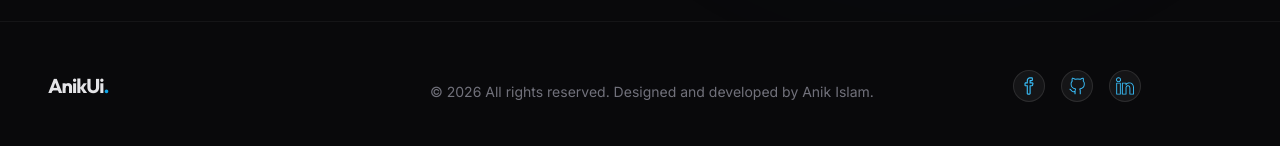
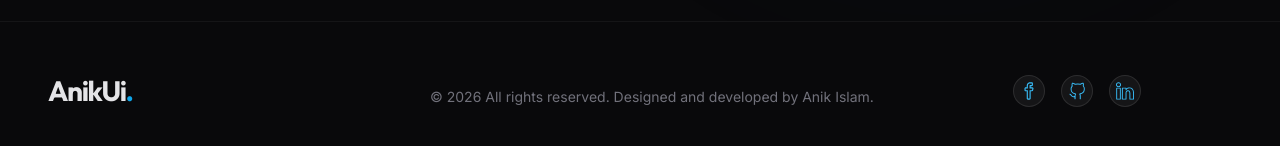
Before and after one commit to Roni006/my-react-portfolio, a React (Vite) app: page / in a window 1280 px wide. Shown: the part 5825-5971 px from the top of the page. Built offline with nearby package versions, Linux system fonts and the light colour scheme.

Commit message:
align the logo on footer components

```diff
--- a/src/components/Footer.jsx
+++ b/src/components/Footer.jsx
@@ -12,7 +12,7 @@ export default function Footer() {
         <div className="flex flex-col items-center lg:items-start w-87.5">
           <a
             href="#home"
-            className="text-xl font-display font-bold tracking-tighter"
+            className="text-[28px] font-display font-bold tracking-tighter"
           >
             AnikUi<span className="text-primary-500">.</span>
           </a>
```
